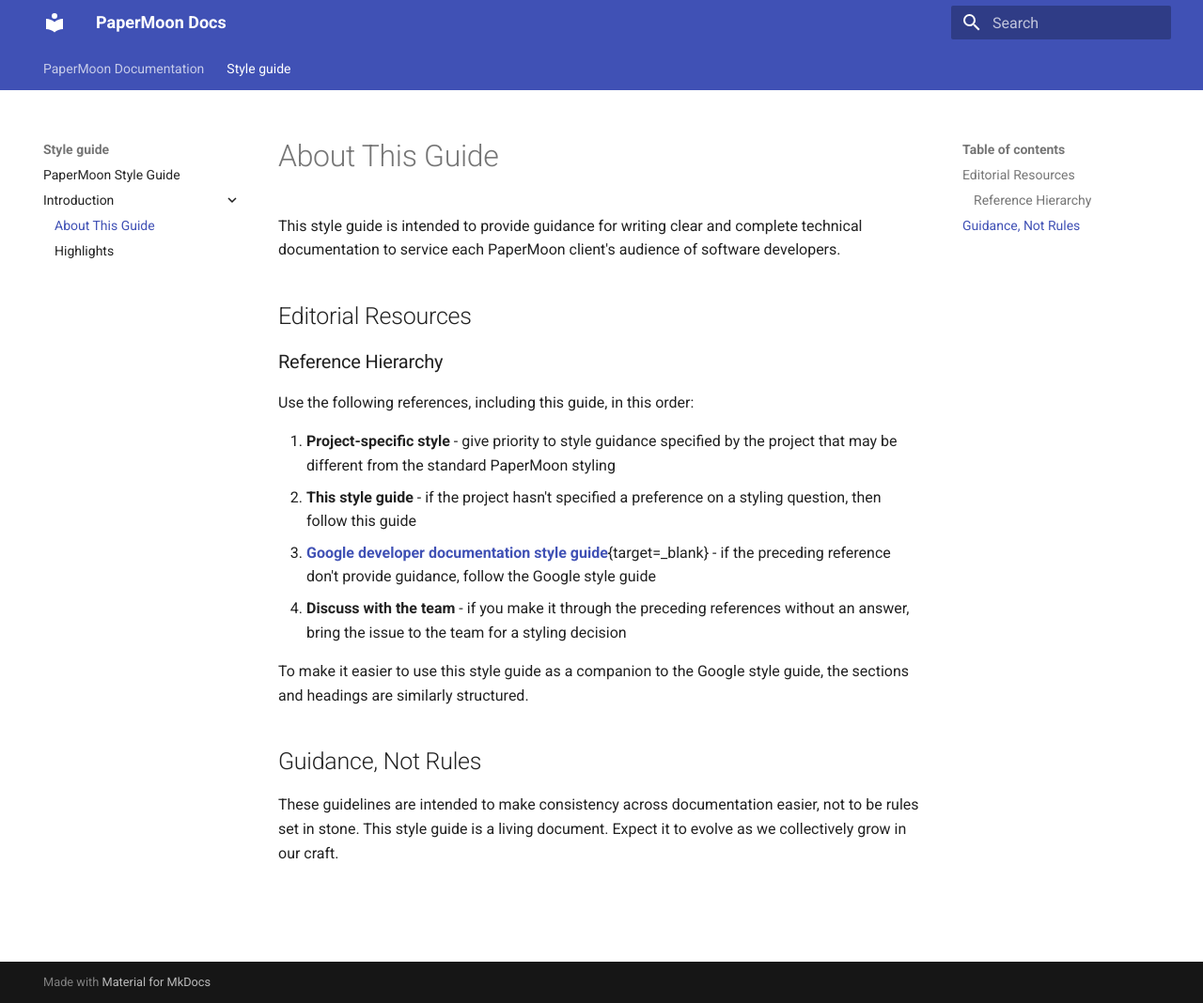
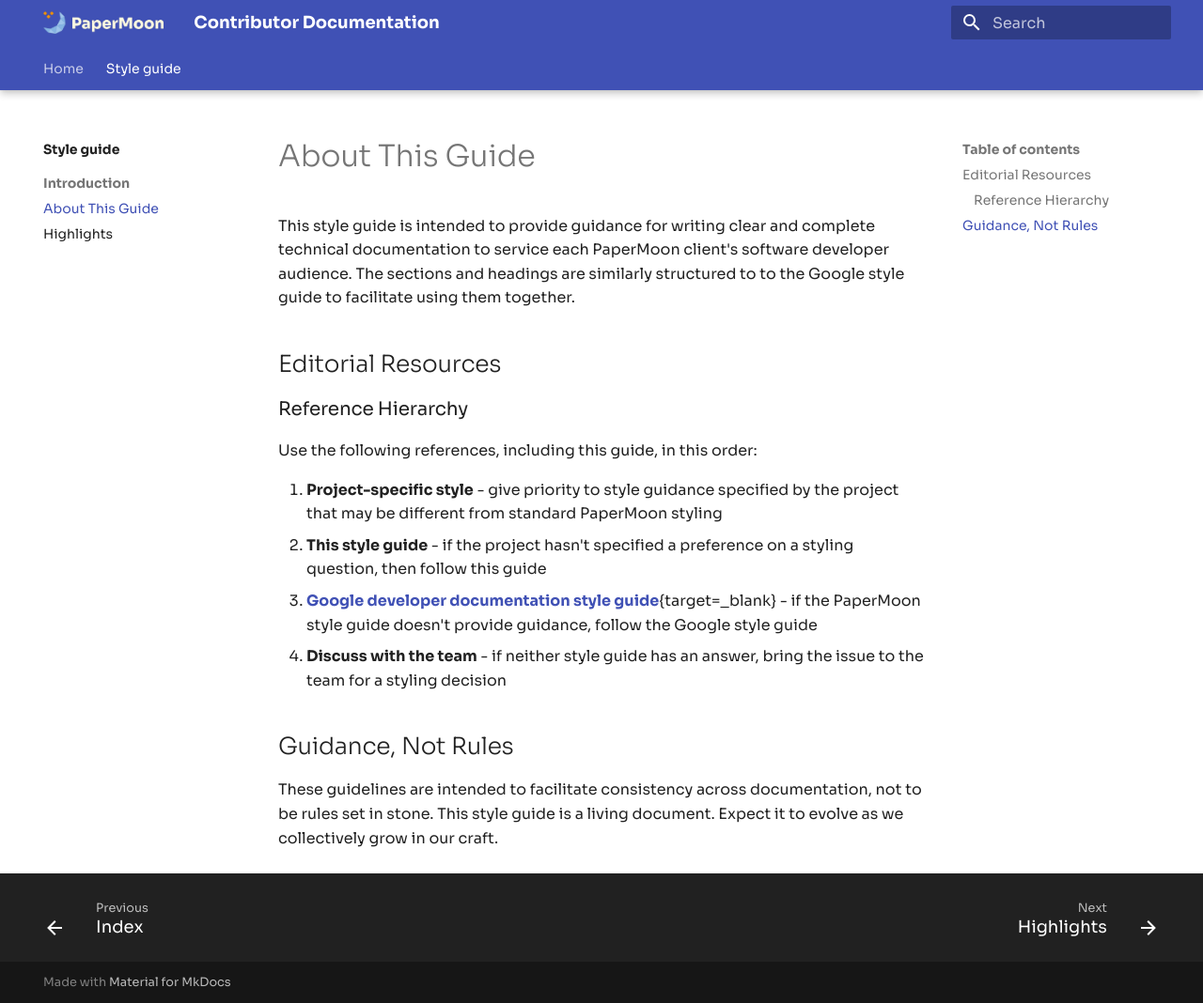
Before and after one commit to papermoonio/papermoonio.github.io, an MkDocs documentation site: the page built from papermoon-docs/style-guide/introduction/about-this-guide.md, in a window 1280 px wide and 1068 px high. Shown: the whole window at 94% size. Built offline with MkDocs 1.6.1 and Material for MkDocs 9.7.7, drawn with Linux system fonts in a browser that asks for light colours.

Commit message:
adds logos, beginning of custom colors, some nav setup

```diff
--- a/mkdocs.yml
+++ b/mkdocs.yml
@@ -1,10 +1,21 @@
-site_name: PaperMoon Docs
-# site_url:
+site_name: Contributor Documentation
+site_url: https://papermoonio.github.io/papermoon-mkdocs
 docs_dir: papermoon-docs
 theme:
   name: material
   custom_dir: material-overrides
+  favicon: assets/images/favicon.webp
+  logo: assets/images/papermoon.webp
+  palette:
+    primary: custom
+  font:
+    text: Sora
   features:
+    - navigation.footer
+    - navigation.indexes
+    - navigation.sections
     - navigation.tabs
+    - navigation.tabs.sticky
+    - navigation.top
 extra_css:
   - stylesheets/extra.css
--- a/papermoon-docs/style-guide/introduction/about-this-guide.md
+++ b/papermoon-docs/style-guide/introduction/about-this-guide.md
@@ -1,6 +1,6 @@
 # About This Guide
 
-This style guide is intended to provide guidance for writing clear and complete technical documentation to service each PaperMoon client's audience of software developers.
+This style guide is intended to provide guidance for writing clear and complete technical documentation to service each PaperMoon client's software developer audience. The sections and headings are similarly structured to to the Google style guide to facilitate using them together.
 
 <!--TODO: If you are new to PaperMoon, start with....-->
 
@@ -10,13 +10,11 @@ This style guide is intended to provide guidance for writing clear and complete
 
 Use the following references, including this guide, in this order:
 
-1. **Project-specific style** - give priority to style guidance specified by the project that may be different from the standard PaperMoon styling
+1. **Project-specific style** - give priority to style guidance specified by the project that may be different from standard PaperMoon styling
 2. **This style guide** - if the project hasn't specified a preference on a styling question, then follow this guide
-3. [**Google developer documentation style guide**](https://developers.google.com/style){target=\_blank} - if the preceding reference don't provide guidance, follow the Google style guide
-4. **Discuss with the team** - if you make it through the preceding references without an answer, bring the issue to the team for a styling decision
-
-To make it easier to use this style guide as a companion to the Google style guide, the sections and headings are similarly structured.
+3. [**Google developer documentation style guide**](https://developers.google.com/style){target=\_blank} - if the PaperMoon style guide doesn't provide guidance, follow the Google style guide
+4. **Discuss with the team** - if neither style guide has an answer, bring the issue to the team for a styling decision
 
 ## Guidance, Not Rules
 
-These guidelines are intended to make consistency across documentation easier, not to be rules set in stone. This style guide is a living document.  Expect it to evolve as we collectively grow in our craft.
+These guidelines are intended to facilitate consistency across documentation, not to be rules set in stone. This style guide is a living document. Expect it to evolve as we collectively grow in our craft.
```
Also changed, not shown: papermoon-docs/index.md (+6 -1 lines), papermoon-docs/style-guide/index.md (+4 -1 lines), papermoon-docs/style-guide/introduction/highlights.md (+8 -0 lines), material-overrides/assets/images/favicon.webp (added), material-overrides/assets/images/papermoon.webp (added), material-overrides/assets/stylesheets/extra.css (deleted), material-overrides/assets/stylesheets/papermoon.css (deleted), 3 other files.
